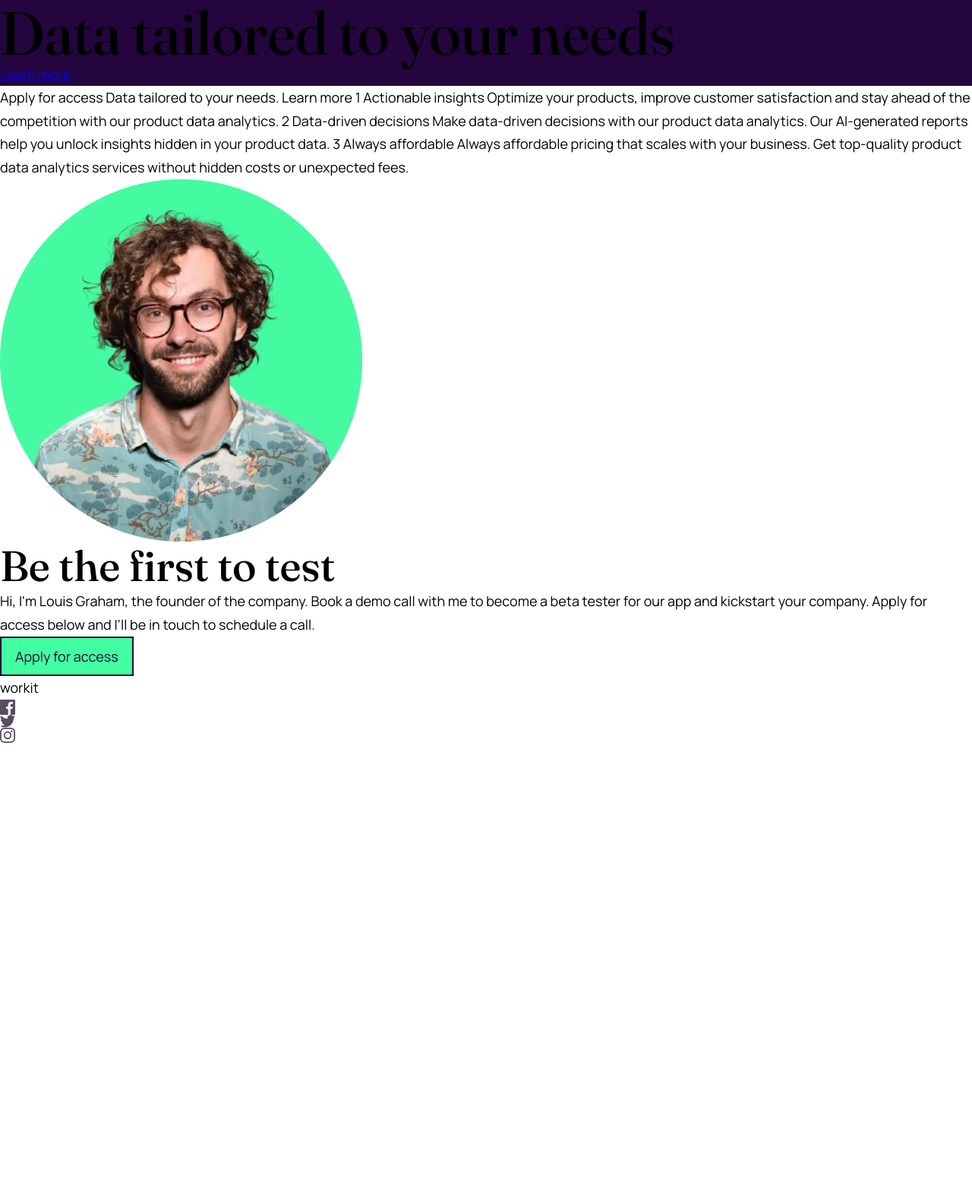
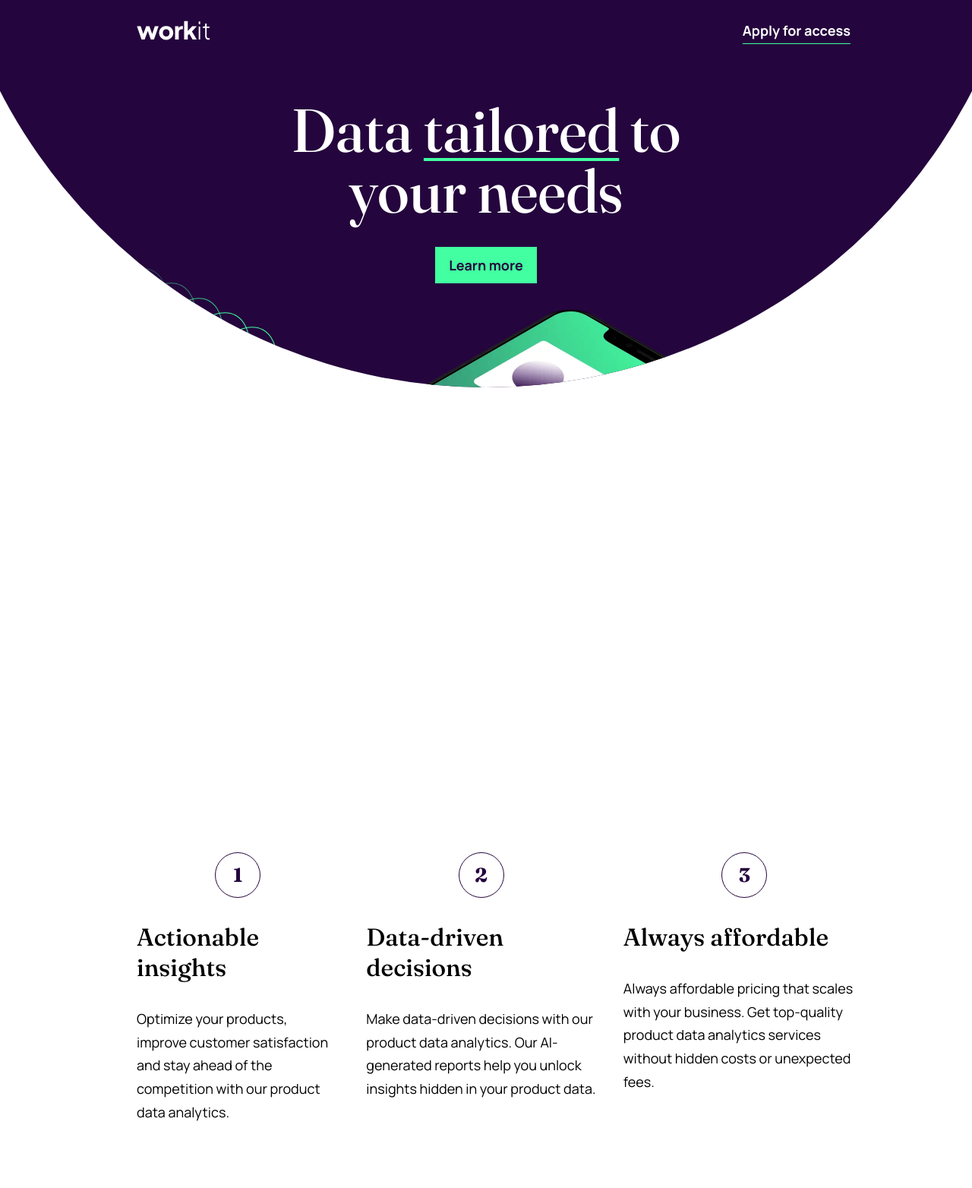
Before and after one commit to barryhanna/fem-workit-landing-page, a website: page index.html in a window 1280 px wide. Shown: the part 50-1614 px from the top of the page at 76% size. Before the commit the page ends 1028 px from the top, so only its background shows below. Drawn offline with Linux system fonts and the light colour scheme.

Commit message:
Add styles for sections

```diff
--- a/index.html
+++ b/index.html
@@ -16,6 +16,7 @@
   </head>
   <body>
     <header>
+      <div class="container">
         <nav>
           <ul role="list">
             <li>
@@ -26,44 +27,75 @@
             </li>
           </ul>
         </nav>
-      <div class="hero">
-        <h1>Data tailored to your needs</h1>
-        <a href="#">Learn more</a>
+        <div class="hero flow:small">
+          <h1>Data <em>tailored</em> to your needs</h1>
+          <a class="btn btn-primary" href="#">Learn more</a>
+          <img class="hero__img" src="./assets/images/image-hero.webp" alt="" />
+        </div>
       </div>
     </header>
     <main>
       <section>
-        Apply for access Data tailored to your needs. Learn more 1 Actionable
-        insights Optimize your products, improve customer satisfaction and stay
-        ahead of the competition with our product data analytics. 2 Data-driven
-        decisions Make data-driven decisions with our product data analytics.
-        Our AI-generated reports help you unlock insights hidden in your product
-        data. 3 Always affordable Always affordable pricing that scales with
-        your business. Get top-quality product data analytics services without
-        hidden costs or unexpected fees.
+        <div class="container">
+          <ol class="features-list">
+            <li class="flow:small">
+              <p class="feature-item__counter">1</p>
+              <h3>Actionable insights</h3>
+              <p>
+                Optimize your products, improve customer satisfaction and stay
+                ahead of the competition with our product data analytics.
+              </p>
+            </li>
+            <li class="flow:small">
+              <p class="feature-item__counter">2</p>
+              <h3>Data-driven decisions</h3>
+              <p>
+                Make data-driven decisions with our product data analytics. Our
+                AI-generated reports help you unlock insights hidden in your
+                product data.
+              </p>
+            </li>
+            <li class="flow:small">
+              <p class="feature-item__counter">3</p>
+              <h3>Always affordable</h3>
+              <p>
+                Always affordable pricing that scales with your business. Get
+                top-quality product data analytics services without hidden costs
+                or unexpected fees.
+              </p>
+            </li>
+          </ol>
+        </div>
       </section>
     </main>
-    <section>
+    <section class="cta">
+      <div class="container">
         <img
-        class="founder-img"
+          class="cta-img"
           src="assets/images/image-founder.webp"
           alt="The Founder"
         />
+        <div class="cta-message bg-dark flow:smallest">
           <h2>Be the first to test</h2>
           <p>
-        Hi, I'm Louis Graham, the founder of the company. Book a demo call with
-        me to become a beta tester for our app and kickstart your company. Apply
-        for access below and I’ll be in touch to schedule a call.
+            Hi, I'm Louis Graham, the founder of the company. Book a demo call
+            with me to become a beta tester for our app and kickstart your
+            company. Apply for access below and I’ll be in touch to schedule a
+            call.
           </p>
           <a class="btn btn-primary" href="#">Apply for access</a>
+        </div>
+      </div>
     </section>
     <footer>
-      <p>workit</p>
+      <div class="container flow:small">
+        <img src="./assets/images/logo-dark.svg" alt="Workit Logo" />
         <div class="social-links">
           <img src="./assets/images/icon-facebook.svg" alt="Facebook" />
           <img src="./assets/images/icon-twitter.svg" alt="Twitter" />
           <img src="./assets/images/icon-instagram.svg" alt="Instagram" />
         </div>
+      </div>
     </footer>
   </body>
 </html>
--- a/scss/_base.scss
+++ b/scss/_base.scss
@@ -31,6 +31,24 @@ h4 {
   }
 }
 
+header,
+section,
+main,
+footer {
+  padding-block: $spacer;
+}
+
 header {
   background-color: $clr-hero-bg;
+  color: var(--white);
+  clip-path: circle(90vh at 50% -20vh);
 }
+
+.bg-dark {
+  background-color: var(--purple);
+  color: var(--white);
+}
+
+.bg-light {
+  background-color: var(--purple-white);
+}
--- a/scss/_buttons.scss
+++ b/scss/_buttons.scss
@@ -4,6 +4,7 @@
 a.btn {
   display: inline-block;
   padding: 0.5em 1em;
+  font-weight: bold;
   text-decoration: none;
   transition: color $animation-duration $animation-easing-function,
     background-color $animation-duration $animation-easing-function;
--- a/scss/_cta.scss
+++ b/scss/_cta.scss
@@ -1,4 +1,14 @@
-.founder-img {
+.cta-img {
+  position: relative;
   width: 477px;
   aspect-ratio: 1;
+  bottom: -16em;
+  left: -5em;
+  z-index: -1;
 }
+
+.cta-message {
+  width: 70%;
+  margin-left: auto;
+  padding: 3.3rem;
+}
--- /dev/null
+++ b/scss/_features.scss
@@ -0,0 +1,29 @@
+@use './variables' as *;
+
+.features-list {
+  display: flex;
+  position: relative;
+  gap: 2em;
+
+  li {
+    &::marker {
+      content: '';
+    }
+  }
+}
+
+.feature-item__counter {
+  font-family: $ff-headings;
+  font-weight: bold;
+  font-size: 1.625rem;
+  display: grid;
+  place-content: center;
+  width: 60px;
+  height: 60px;
+  border: 1px solid currentColor;
+  border-radius: 50%;
+  color: var(--purple);
+  text-align: center;
+  margin-inline: auto;
+  margin-bottom: 1em;
+}
--- /dev/null
+++ b/scss/_footer.scss
@@ -0,0 +1,14 @@
+.social-links {
+  display: flex;
+  justify-content: center;
+  gap: 1rem;
+
+  > * {
+    height: 20px;
+    aspect-ratio: 1;
+  }
+}
+
+footer .container > * {
+  margin-inline: auto;
+}
--- a/scss/_hero.scss
+++ b/scss/_hero.scss
@@ -1 +1,36 @@
 @use './variables' as *;
+
+.hero {
+  --img-height: 441px;
+  display: flex;
+
+  flex-direction: column;
+  justify-content: center;
+  align-items: center;
+  text-align: center;
+  padding-block: 4rem;
+  background-image: url('../assets/images/bg-pattern-1.svg'),
+    url('../assets/images/bg-pattern-2.svg');
+  background-position: -13% 50%, 105% 50%;
+  background-repeat: no-repeat;
+
+  h1 {
+    max-width: 13ch;
+    margin-inline: auto;
+  }
+
+  em {
+    font-style: normal;
+    text-decoration: underline;
+    text-decoration-color: $clr-button-bg;
+    text-decoration-thickness: 4px;
+    text-underline-offset: 8px;
+  }
+
+  &__img {
+    top: 50%;
+    left: 0;
+    width: 767px;
+    height: var(--img-height);
+  }
+}
--- /dev/null
+++ b/scss/_utilities.scss
@@ -0,0 +1,18 @@
+@use './variables' as *;
+
+.flow > * + * {
+  margin-top: $spacer;
+}
+
+.flow\:smallest > * + * {
+  margin-top: calc($spacer / 4);
+}
+
+.flow\:small > * + * {
+  margin-top: calc($spacer / 2);
+}
+
+.container {
+  max-width: 1000px;
+  margin-inline: auto;
+}
--- a/scss/_variables.scss
+++ b/scss/_variables.scss
@@ -18,6 +18,8 @@ $heading-large-weight: 500;
 
 $animation-duration: 250ms;
 $animation-easing-function: ease-in-out;
+
+$spacer: 4rem;
 
 $clr-hero-bg: #{map-get(
     $map: $colors,
--- a/scss/style.scss
+++ b/scss/style.scss
@@ -4,5 +4,8 @@
 @use './base';
 @use './navbar';
 @use './hero';
+@use './features';
 @use './buttons';
 @use './cta';
+@use './footer';
+@use './utilities';
```
Also changed, not shown: style.css, 1 other file. Lines whose indentation alone changed are shown as unchanged.
